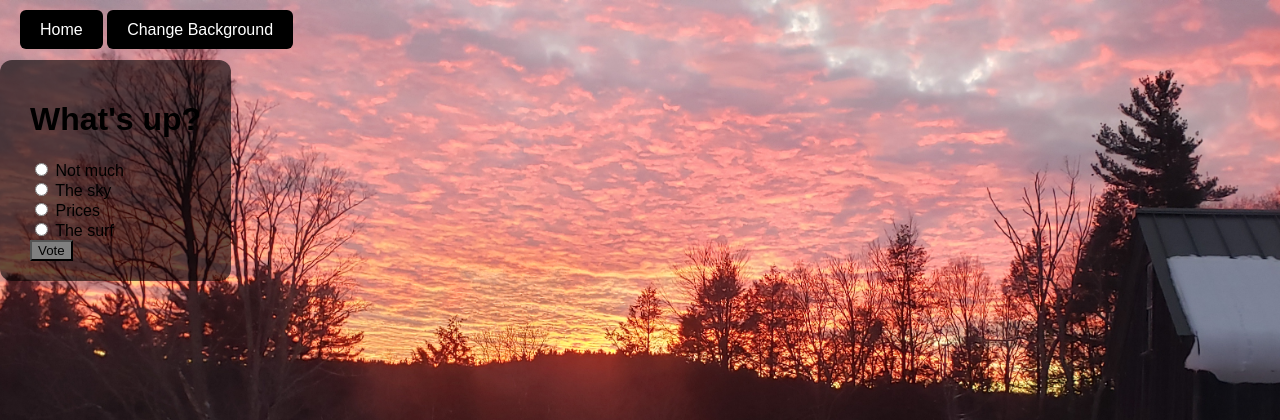
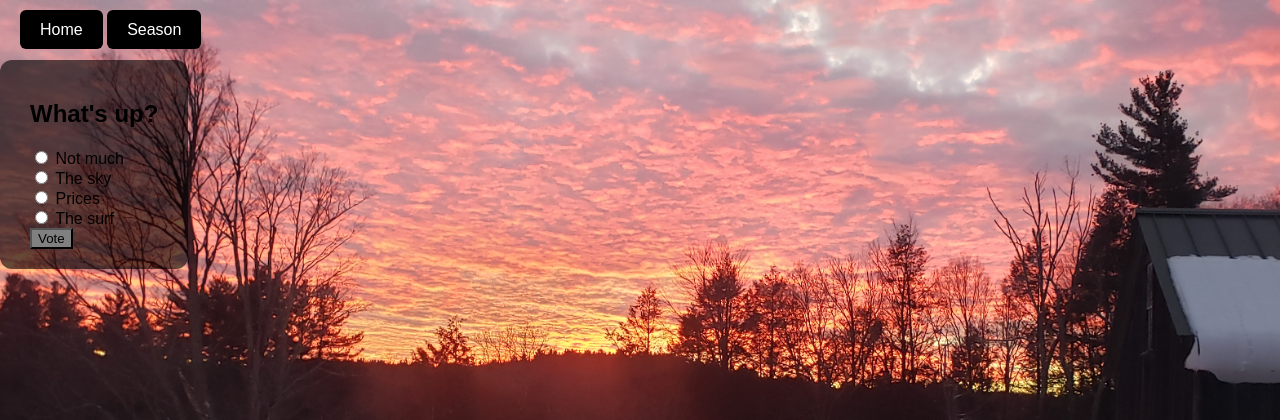
Before and after one commit to leblancr/django_tutorial, a Django app: page /polls/1/ in a window 1280 px wide. Shown: the top 420 px of the page. Run offline with Django 5.2, Linux system fonts and the light colour scheme; data comes from the database, SQL or seed files in the repository; both versions use the stored data as it was after the commit.

Commit message:
added mouse season button hover

```diff
--- a/django_tutorial/polls/static/polls/script.js
+++ b/django_tutorial/polls/static/polls/script.js
@@ -1,23 +1,18 @@
+// polls/static/polls/script.js
 document.addEventListener("DOMContentLoaded", function() {
-  const btn = document.getElementById("bgButton");
-  const menu = btn.nextElementSibling;
-
-  // Set background on page load from localStorage
+  // Restore saved background (no flash-critical logic here)
   const savedBg = localStorage.getItem("background");
   if (savedBg) {
     document.body.style.backgroundImage = `url('${savedBg}')`;
   }
 
-  btn.addEventListener("click", () => {
-    menu.style.display = menu.style.display === "none" ? "block" : "none";
-  });
-
-  menu.querySelectorAll("li").forEach(li => {
+  // Only handle clicking items to change background and save choice.
+  document.querySelectorAll(".bg-menu li").forEach(li => {
     li.addEventListener("click", () => {
       const bgUrl = li.dataset.bg;
+      if (!bgUrl) return;
       document.body.style.backgroundImage = `url('${bgUrl}')`;
-      localStorage.setItem("background", bgUrl); // store selection
-      menu.style.display = "none";
+      localStorage.setItem("background", bgUrl);
     });
   });
 });
--- a/django_tutorial/polls/static/polls/styles.css
+++ b/django_tutorial/polls/static/polls/styles.css
@@ -58,6 +58,9 @@ button.header-button {
     padding: 20px 30px;
     border-radius: 12px;
     display: inline-block;
+    /* font-family: "Georgia", serif; change font */
+    font-size: 16px;              /* optional */
+    /* font-weight: bold;            optional */
 }
 
 Key points
@@ -103,3 +106,7 @@ header {
 .bg-menu li:hover {
   background-color: #eee;
 }
+
+.dropdown:hover .bg-menu {
+  display: block;
+}
--- a/django_tutorial/polls/templates/base.html
+++ b/django_tutorial/polls/templates/base.html
@@ -18,7 +18,7 @@
     <header>
       <a href="{% url 'polls:index' %}" class="header-button">Home</a>
       <div class="dropdown">
-        <button id="bgButton" class="header-button">Change Background</button>
+        <button id="bgButton" class="header-button">Season</button>
         <ul class="bg-menu">
           <li data-bg="/static/polls/images/pinney_sunset.jpg">Winter</li>
           <li data-bg="/static/polls/images/Antonio-Cardoso1.jpg">Summer</li>
@@ -29,8 +29,6 @@
       <div id="content">
         {% block content %}{% endblock %}
       </div>
-    </div>
-
-    <script src="{% static 'polls/script.js' %}"></script>
+    <script src="{% static 'polls/script.js' %}"defer></script>
   </body>
 </html>
--- a/django_tutorial/polls/templates/polls/detail.html
+++ b/django_tutorial/polls/templates/polls/detail.html
@@ -4,7 +4,7 @@
 
 {% block content %}
 <div class="text-box">
-  <h1>{{ question.question_text }}</h1>
+  <h2>{{ question.question_text }}</h2>
   <form action="{% url 'polls:vote' question.id %}" method="post">
     {% csrf_token %}
     {% if error_message %}
--- a/django_tutorial/polls/templates/polls/index.html
+++ b/django_tutorial/polls/templates/polls/index.html
@@ -4,7 +4,7 @@
 
 {% block content %}
 <div class="text-box">
-  <!--<h2>Home page</h2>-->
+  <h2>Vote your favorites</h2>
 
   {% if latest_question_list %}
     <ul>
--- a/django_tutorial/polls/templates/polls/results.html
+++ b/django_tutorial/polls/templates/polls/results.html
@@ -4,7 +4,7 @@
 
 {% block content %}
 <div class="text-box">
-  <h1>{{ question.question_text }}</h1>
+  <h2>{{ question.question_text }}</h2>
   <ul>
     {% for choice in question.choice_set.all %}
       <li>{{ choice.choice_text }} -- {{ choice.votes }} vote{{ choice.votes|pluralize }}</li>
--- a/django_tutorial/polls/views.py
+++ b/django_tutorial/polls/views.py
@@ -21,6 +21,9 @@ class IndexView(generic.ListView):
         return Question.objects.filter(pub_date__lte=timezone.now()).order_by("-pub_date")
 
 class DetailView(generic.DetailView):
+    """
+    Shows one question and it's list of choices
+    """
     model = Question
     template_name = "polls/detail.html"
 
@@ -28,10 +31,10 @@ class DetailView(generic.DetailView):
             """
             Excludes any questions that aren't published yet.
             """
-            qs = Question.objects.filter(pub_date__lte=timezone.now())
+            queryset = Question.objects.filter(pub_date__lte=timezone.now())
 
             # You can use choice_set here on each Question instance without changing return
-            for q in qs:
+            for q in queryset:
                 print("q:")
                 print(q)
                 print("q.choice_set.all():")
@@ -39,7 +42,7 @@ class DetailView(generic.DetailView):
                 for choice in q.choice_set.all():
                     print("choice:", end="")
                     print(choice)  # prints each choice_text via __str__
-            return qs
+            return queryset
 
 class ResultsView(generic.DetailView):
     model = Question
```
Also changed, not shown: django_tutorial/db.sqlite3.
